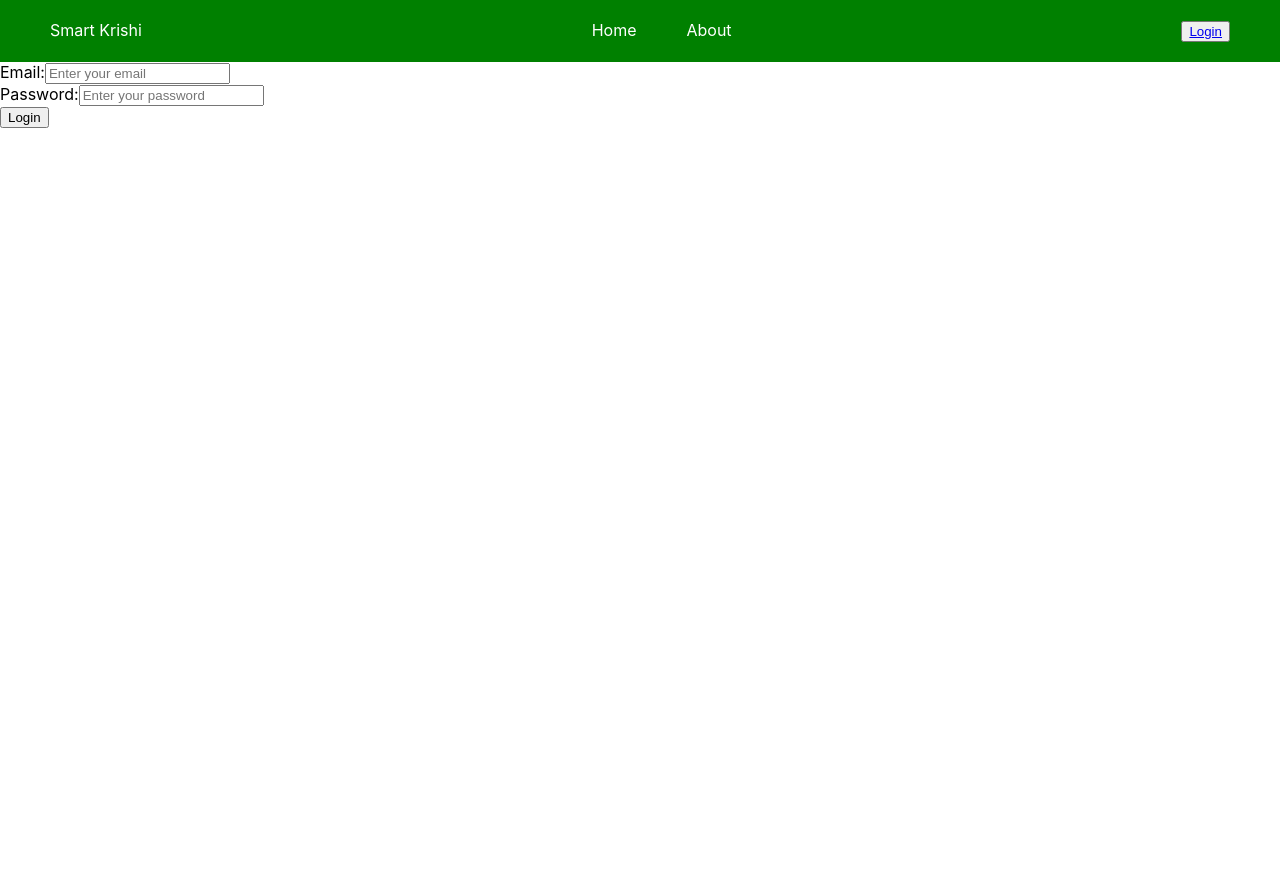
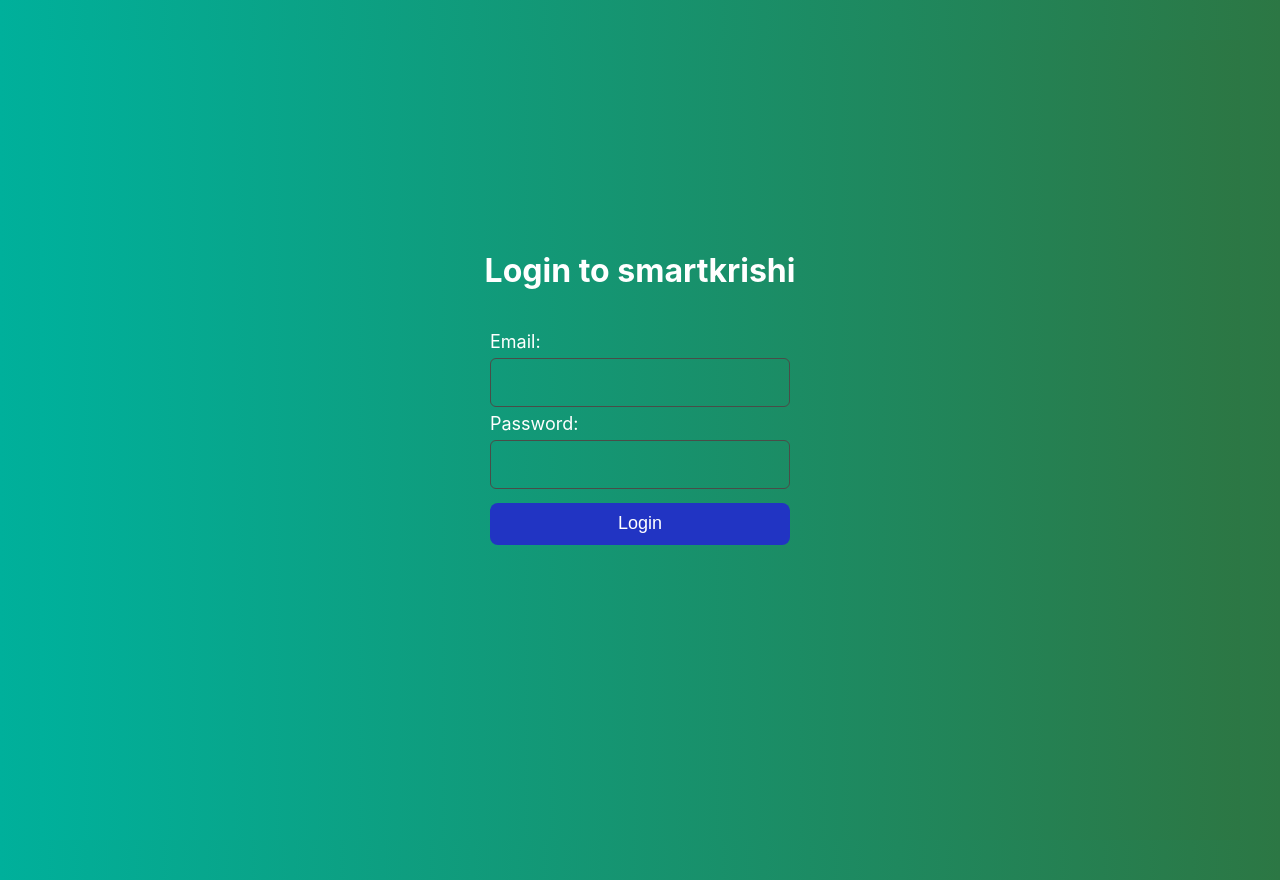
Before and after one commit to Siddhanttamang/Practise, a React (Create React App) app: page /login in a window 1280 px wide. Before the commit the page ends 800 px from the top, so only its background shows below. Built offline with nearby package versions, Linux system fonts and the light colour scheme.

Commit message:
protected routes

```diff
--- a/package.json
+++ b/package.json
@@ -9,8 +9,6 @@
     "@testing-library/user-event": "^13.5.0",
     "@types/jest": "^27.5.2",
     "@types/node": "^16.18.126",
-    "@types/react": "^19.2.2",
-    "@types/react-dom": "^19.2.2",
     "react": "^19.2.0",
     "react-dom": "^19.2.0",
     "react-router-dom": "^7.9.5",
@@ -44,6 +42,8 @@
   },
   "devDependencies": {
     "@tailwindcss/postcss7-compat": "^2.2.17",
+    "@types/react": "^19.2.2",
+    "@types/react-dom": "^19.2.2",
     "autoprefixer": "^10.4.21",
     "postcss": "^8.5.6",
     "tailwindcss": "^4.1.16"
--- a/src/App.tsx
+++ b/src/App.tsx
@@ -1,29 +1,47 @@
-import React, { useEffect } from 'react';
-import Login from './pages/Login'
-
+import React, { useContext } from 'react';
+import { Routes, Route, Navigate } from 'react-router-dom';
+import Navbar from './components/Navbar';
 import Home from './pages/Home';
-import {Route,Routes } from 'react-router-dom';
-import Navbar from './components/Navbar';
 import About from './pages/About';
-
+import Login from './pages/Login';
+import './styles/app.css';
+import ProtectedRoute from './utilities/ProtectedRoute';
+import { AuthContext } from './contexts/AuthContext';
 
 function App() {
-
+  const auth = useContext(AuthContext);
+  if (!auth) return null;
 
   return (
     <div className='app'>
-    <Navbar/>
-    <main className="main-content">
-
-    <Routes>
-     <Route path='/' element={<Home/>}/>
-     <Route path='/about' element={<About/>}/>
-     <Route path='/login' element={<Login/>}/>
-    </Routes>
-    </main>
+      {auth.isLoggedIn && <Navbar />}
+      <main className="main-content">
+        <Routes>
+          <Route
+            path="/login"
+            element={!auth.isLoggedIn ? <Login /> : <Navigate to="/" replace />}
+          />
+          <Route
+            path="/"
+            element={
+              <ProtectedRoute>
+                <Home />
+              </ProtectedRoute>
+            }
+          />
+          <Route
+            path="/about"
+            element={
+              <ProtectedRoute>
+                <About />
+              </ProtectedRoute>
+            }
+          />
+          <Route path="*" element={<Navigate to="/" replace />} />
+        </Routes>
+      </main>
     </div>
   );
 }
 
-
 export default App;
--- a/src/components/Navbar.tsx
+++ b/src/components/Navbar.tsx
@@ -1,11 +1,11 @@
-import React, { useContext } from 'react';
-import { Link } from 'react-router-dom';
+import React, { useContext, useEffect } from 'react';
+import { Link, useNavigate } from 'react-router-dom';
 import { AuthContext } from '../contexts/AuthContext';
-import "../index.css";
+import "../styles/index.css";
 
 const Navbar = () => {
   const auth = useContext(AuthContext);
-  if (!auth) return null; // safety check
+  if (!auth) return null;
 
   return (
     <nav className='nav-bar'>
@@ -17,11 +17,7 @@
         <Link to="/about" className="nav-link">About</Link>
       </div>
 
-      {!auth.isLoggedIn ? (
-        <div className="navbar-login">
-          <button><Link to="/login">Login</Link></button>
-        </div>
-      ) : (
+      {auth.isLoggedIn && (
         <div className="navbar-login">
           <button onClick={auth.logout}>Logout</button>
         </div>
--- a/src/contexts/AuthContext.tsx
+++ b/src/contexts/AuthContext.tsx
@@ -1,8 +1,20 @@
-import React, { createContext, useState, useEffect } from "react";
+import React, { createContext, useState, useEffect, ReactNode } from "react";
+import { User } from "../services/auth";
+interface AuthContextType{
+    user:User |null;
+    token:string |null;
+    isLoggedIn:boolean;
+    login:(userData:User,tokenData:string)=>void;
+    logout:()=>void;
 
-export const AuthContext = createContext<any>(null);
+}
+interface AuthProviderProps{
+    children:ReactNode;
+}
 
-export const AuthProvider: React.FC<{ children: React.ReactNode }> = ({ children }) => {
+export const AuthContext = createContext<AuthContextType |null >(null);
+
+export const AuthProvider: React.FC<AuthProviderProps> = ({ children }) => {
   const [user, setUser] = useState<any>(null);
   const [token, setToken] = useState<string | null>(null);
 
--- a/src/index.tsx
+++ b/src/index.tsx
@@ -1,9 +1,8 @@
 import React from 'react';
 import ReactDOM from 'react-dom/client';
-import './index.css';
 import App from './App';
 import { BrowserRouter } from 'react-router-dom';
-import { AuthContext, AuthProvider } from './contexts/AuthContext';
+import { AuthProvider } from './contexts/AuthContext';
 
 const root = ReactDOM.createRoot(
   document.getElementById('root') as HTMLElement
--- a/src/pages/Home.tsx
+++ b/src/pages/Home.tsx
@@ -1,5 +1,5 @@
 import React from 'react'
-
+import '../styles/home.css'
 const Home:React.FC = () => {
   return (
     <div className='home-container'>
--- a/src/pages/Login.tsx
+++ b/src/pages/Login.tsx
@@ -2,6 +2,9 @@
 import { useNavigate } from 'react-router-dom';
 import { loginUser, LoginRequest } from '../services/auth';
 import { AuthContext } from '../contexts/AuthContext';
+import '../styles/login.css'
+
+
 
 const Login: React.FC = () => {
   const auth = useContext(AuthContext);
@@ -20,8 +23,11 @@
     try {
       const request: LoginRequest = { email, password };
       const data = await loginUser(request);
-      auth?.login(data.access_token, data.user);
-      navigate("/");
+      if(data.user){
+        auth?.login(data.user, data.access_token);
+        navigate("/");
+
+      }
     } catch (err: any) {
       setError(err.message);
     } finally {
@@ -31,27 +37,27 @@
 
   return (
     <div className='login-container'>
-      {error && <h1 className='error-box'>{error}</h1>}
+      <h1>Login to smartkrishi</h1>
       <form className='login-form' onSubmit={handleForm}>
+      {error && <p className='error-box'>Error</p>}
         Email:
         <input
           type="text"
-          className='input_field'
-          placeholder='Enter your email'
+          className='input-email'
+
           value={email}
           onChange={(e) => setEmail(e.target.value)}
-        /><br/>
+        />
 
         Password:
         <input
           type="password"
-          className='password_field'
-          placeholder='Enter your password'
+          className='input-password'
           value={password}
           onChange={(e) => setPassword(e.target.value)}
-        /><br/>
+        />
 
-        <button type="submit" disabled={loading}>
+        <button type="submit" className='btn-submit' disabled={loading}>
           {loading ? "Logging in..." : "Login"}
         </button>
       </form>
--- /dev/null
+++ b/src/styles/app.css
@@ -0,0 +1,4 @@
+.main-content{
+    margin: 40px;
+
+}
--- /dev/null
+++ b/src/styles/home.css
@@ -0,0 +1,4 @@
+.home-container{
+    color: white;
+
+}
--- a/src/index.css
+++ b/src/styles/index.css
@@ -5,18 +5,21 @@
     sans-serif;
   -webkit-font-smoothing: antialiased;
   -moz-osx-font-smoothing: grayscale;
+  background-image: linear-gradient(to right, #00b09b, #2c7744);
 }
 
 code {
   font-family: source-code-pro, Menlo, Monaco, Consolas, 'Courier New',
     monospace;
 }
+
 .nav-bar{
   display: flex;
   flex-direction: row;
   padding: 20px 50px;
   justify-content: space-between;
-  background-color: green;
+  background-color: rgba(0, 0, 0, 0.086);
+
 }
 .nav-link{
   text-decoration: none;
--- /dev/null
+++ b/src/styles/login.css
@@ -0,0 +1,59 @@
+.login-container{
+    color: white;
+    display: flex;
+    flex-direction: column;
+    justify-content: center;
+    align-items: center;
+    height: 100vh;
+    background-image: linear-gradient(to right, #00b09b, #2c7744);;
+
+}
+.login-form{
+    display: flex;
+    flex-direction: column;
+    height: 300px;
+    width: 300px;
+    padding: 20px;
+    gap: 6px;
+    font-size: 18px;
+
+}
+.login-form input{
+    height: 37px;
+    color: white;
+    padding: 5px;
+    background-color: transparent;
+    border: 1px solid rgb(73, 77, 72);
+    border-radius: 6px;
+    font-size: 16px;
+}
+.login-form input:focus{
+    outline: none;
+    border: 1px solid blue;
+
+}
+.error-box{
+    border: 1px solid red;
+    margin: 0;
+    height: 35px;
+    border-radius: 8px;
+    text-align: center;
+    font-size: 14px;
+    color: rgb(255, 54, 54);
+    background-color: rgba(255, 0, 0, 0.298);
+
+}
+.btn-submit{
+    border-radius: 8px;
+    margin-top: 8px;
+    height: 42px;
+    color: white;
+    font-size: 18px;
+    background-color: #2134c3;
+    border: transparent;
+}
+.btn-submit:hover{
+    background-color: #2740fd;
+    font-size: 19px;
+    transition: font-size 0.5s background-color 0.5s;
+}
--- /dev/null
+++ b/src/utilities/ProtectedRoute.tsx
@@ -0,0 +1,18 @@
+
+import React, { JSX, useContext } from 'react';
+import { Navigate } from 'react-router-dom';
+import { AuthContext } from '../contexts/AuthContext';
+
+interface ProtectedRouteProps {
+  children: JSX.Element;
+}
+
+const ProtectedRoute: React.FC<ProtectedRouteProps> = ({ children }) => {
+  const auth = useContext(AuthContext);
+
+  if (!auth) return null;
+  if (!auth.isLoggedIn) return <Navigate to="/login" replace />;
+  return children;
+};
+
+export default ProtectedRoute;
```
Also changed, not shown: 1 other file (tests, documents, lock files or other folders).
